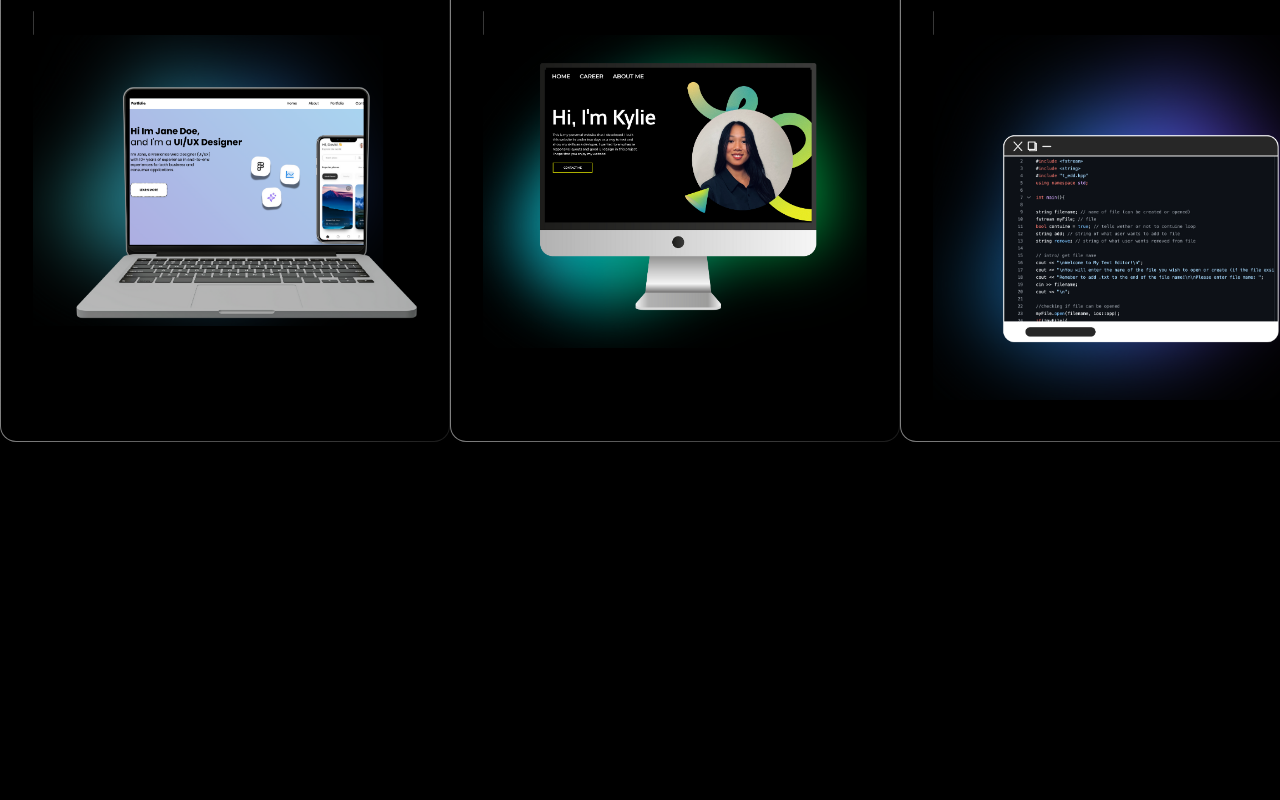
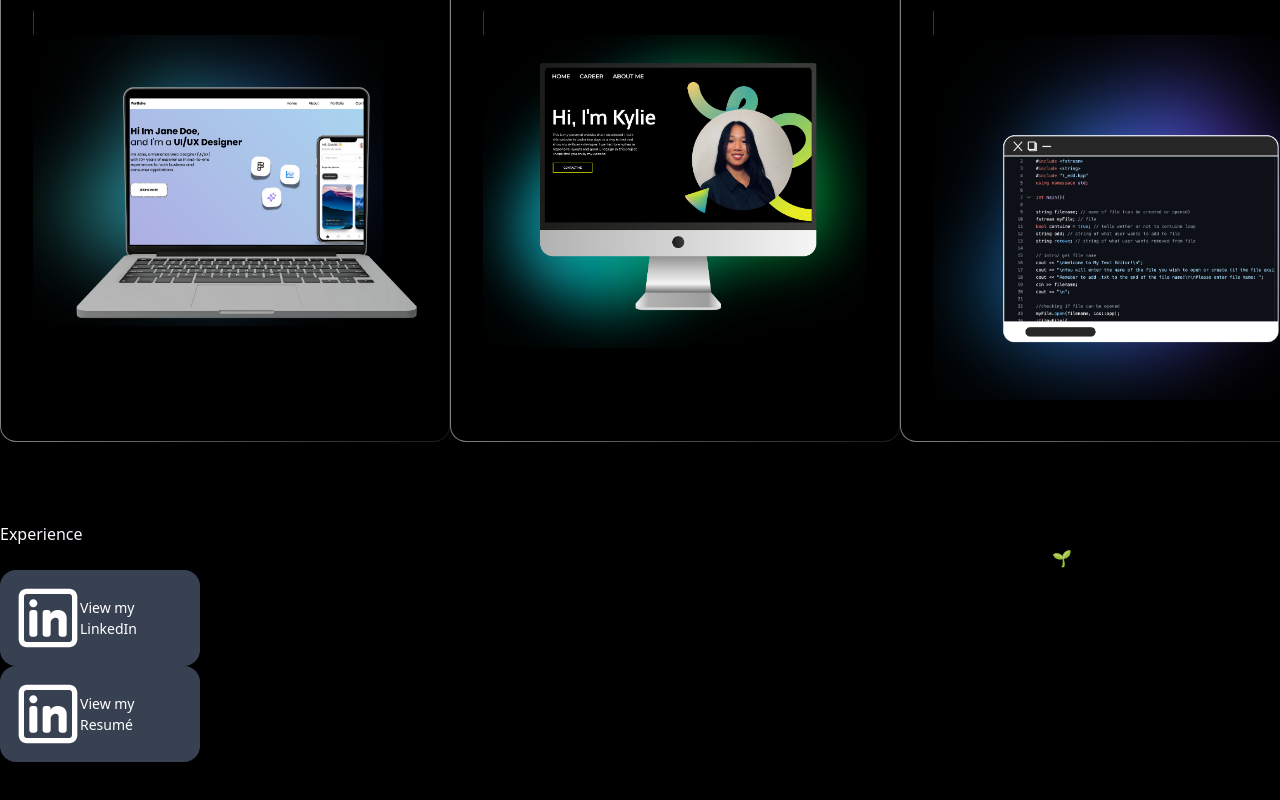
Before and after one commit to Kylie-Lallak/personal-website-fall2024, a React (Vite) app: page / in a window 1280 px wide. Shown: the part 1816-2616 px from the top of the page. Before the commit the page ends 2258 px from the top, so only its background shows below. Built offline with nearby package versions, Linux system fonts and the light colour scheme.

Commit message:
experince intro section done

```diff
--- a/src/App.jsx
+++ b/src/App.jsx
@@ -2,6 +2,7 @@ import Hero from './components/Hero.jsx';
 import Navbar from './components/Narbar.jsx';
 import About from './components/About.jsx';
 import Projects from './components/Projects';
+import Experience from './components/Experience';
 
 
 
@@ -13,6 +14,7 @@ function App() {
       <Navbar />
       <About />
       <Projects />
+      <Experience />
 
     </>
   );
--- /dev/null
+++ b/src/components/Experience.jsx
@@ -0,0 +1,26 @@
+import React from 'react'
+import '../styles/Experience.css'
+import LinkedIn from '../../public/images/linkedin.svg'
+
+export default function Experience() {
+    return (
+        <div id='ex-sect' className='mt-16'>
+
+            <div>
+                <h1 className='font-bold text-center text-white text-5xl md:text-7xl gradient-text'>Experience</h1>
+                <h2 className='text-white text-center   max-w-[450px] mx-auto mt-5'  > Here is an overview of my experience. I am always eager to learn and grow, and I'm currently seeking new opportunities to expand my skills  🌱</h2>
+
+                <div className='flex items-center justify-center gap-3 mt-7'>
+                    <a className='ex-btn '> <img src={LinkedIn} className='max-w-[25px]' />  View my LinkedIn</a>
+                    <a className='ex-btn '> <img src={LinkedIn} className='max-w-[25px]' />  View my Resumé</a>
+
+
+                </div>
+            </div>
+
+
+
+
+        </div>
+    )
+}
--- /dev/null
+++ b/src/styles/Experience.css
@@ -0,0 +1,34 @@
+#ex-sect {
+    height: 100vh;
+    padding-top: 10vh;
+}
+
+.gradient-text {
+    background: linear-gradient(90deg, #ffffff, #2f18e4);
+    /* Define your gradient */
+    -webkit-background-clip: text;
+    /* Clips the background to the text */
+    -webkit-text-fill-color: transparent;
+    /* Makes the text itself transparent */
+    background-clip: text;
+    /* Support for non-webkit browsers */
+    text-fill-color: transparent;
+    /* Fallback in case -webkit-text-fill-color doesn't work */
+}
+
+.ex-btn {
+    padding: 1rem;
+    border-radius: 1rem;
+    background-color: rgb(55, 65, 81);
+    color: white;
+    width: 200px;
+    display: flex;
+    align-items: center;
+    justify-content: space-around;
+    font-size: 14px;
+
+}
+
+.ex-btn:hover {
+    background-color: rgb(60, 60, 60);
+}
```
Also changed, not shown: public/images/linkedin.svg (added).
